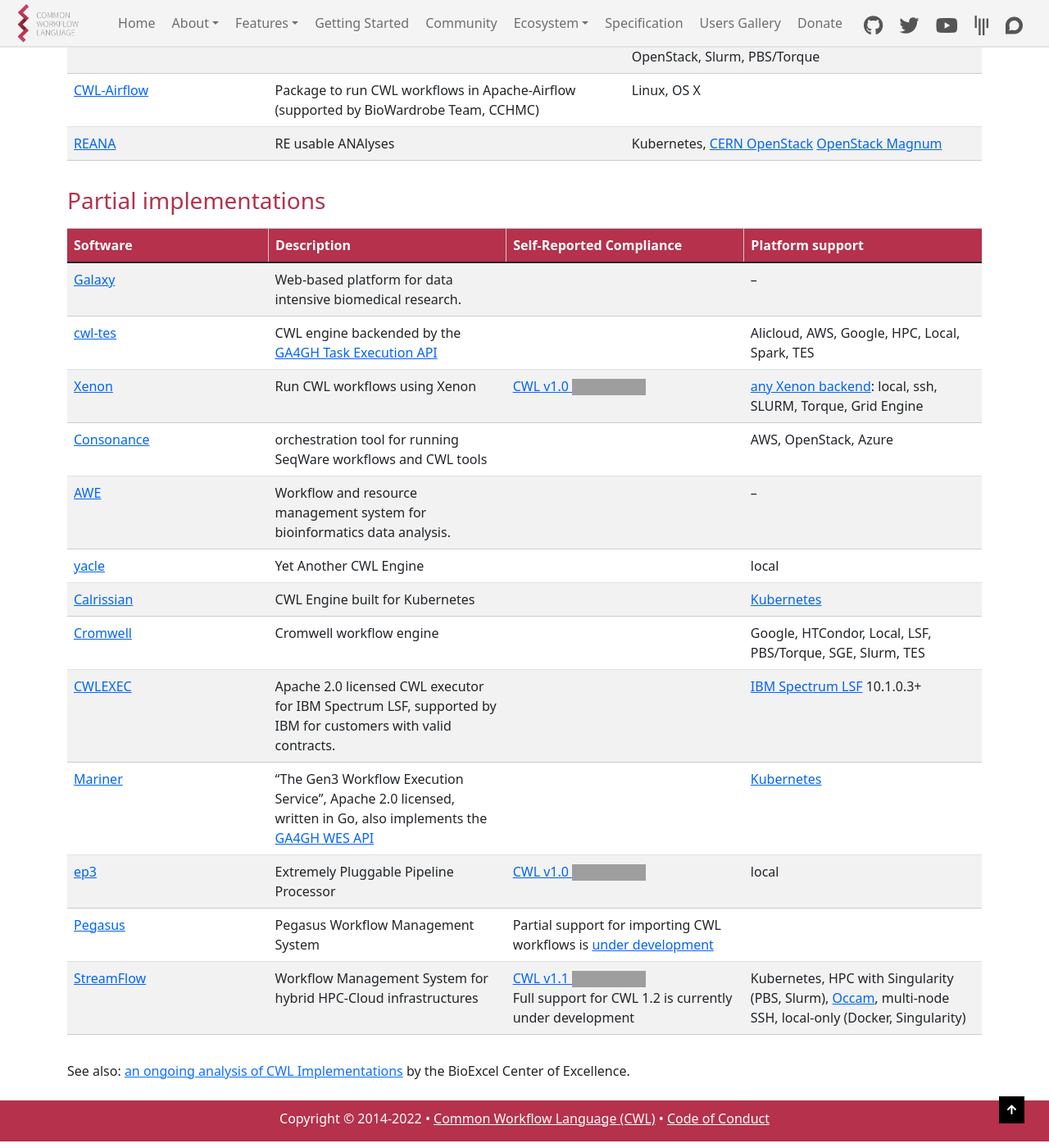
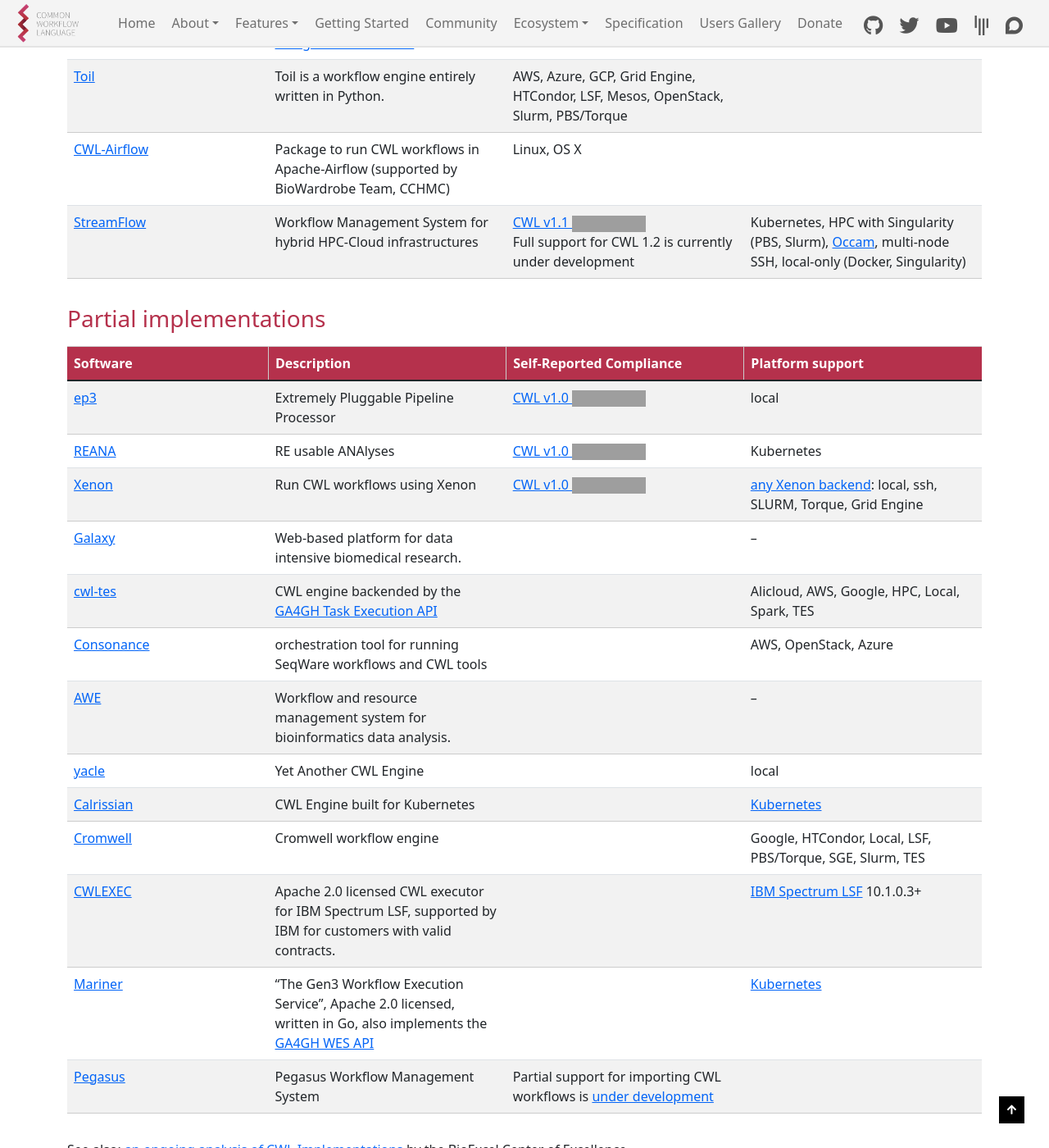
Before and after one commit to common-workflow-language/cwl-website, a Jekyll site: the page built from content/implementations.md, in a window 1280 px wide and 1400 px high, scrolled down 656 px. Shown: the whole window at 82% size. Built offline with Jekyll 4.4.1, drawn with Linux system fonts in a browser that asks for light colours; some of the changed lines change nothing that is shown; grey boxes are pictures that could not be loaded.

Commit message:
Update Implementations reported compliance entries
1. Moved Steamflow to "In Production" section
2. Added REANA reported compliance info.
3. Moved ep3, REANA, and xenonflow to top of Partial Implementations
section, to match what's on the live site.

```diff
--- a/content/implementations.md
+++ b/content/implementations.md
@@ -34,7 +34,7 @@
 |[Arvados](https://arvados.org/)|Distributed computing platform for data analysis on massive data sets. [Using CWL on Arvados](https://doc.arvados.org/user/cwl/cwl-runner.html)|AWS, GCP, Azure, Slurm|
 |[Toil](https://github.com/BD2KGenomics/toil)|Toil is a workflow engine entirely written in Python.|AWS, Azure, GCP, Grid Engine, HTCondor, LSF, Mesos, OpenStack, Slurm, PBS/Torque|
 |[CWL-Airflow](https://github.com/Barski-lab/cwl-airflow)|Package to run CWL workflows in Apache-Airflow (supported by BioWardrobe Team, CCHMC)|Linux, OS X|
-|[REANA](https://reana.readthedocs.io/en/latest/index.html)|RE usable ANAlyses|Kubernetes, [CERN OpenStack](https://clouddocs.web.cern.ch/clouddocs/containers/) [OpenStack Magnum](https://wiki.openstack.org/wiki/Magnum)|
+|[StreamFlow](https://streamflow.di.unito.it/)|Workflow Management System for hybrid HPC-Cloud infrastructures|[CWL v1.1 ![Required](https://badgen.net/https/streamflow.di.unito.it/cwl-conformance/v1.2/required.json?icon=commonwl)](https://github.com/alpha-unito/streamflow#cwl-compatibility) <br>Full support for CWL 1.2 is currently under development|Kubernetes, HPC with Singularity (PBS, Slurm), [Occam](https://c3s.unito.it/index.php/super-computer), multi-node SSH, local-only (Docker, Singularity)|
 
 {:.cwl-red}
 ### Partial implementations
@@ -42,9 +42,11 @@
 {: .table .cols-3}
 |Software|Description| Self-Reported Compliance | Platform support|
 |--- |--- |--- |--- |
+|[ep3](https://github.com/tom-tan/ep3)|Extremely Pluggable Pipeline Processor| <a href="https://github.com/tom-tan/ep3#conformance-tests-for-cwl-v10-for-the-latest-release">CWL v1.0 <img src="https://badgen.net/https/raw.githubusercontent.com/tom-tan/conformance/master/conformance/ep3/cwl_v1.0/ep3_latest/required.json?icon=commonwl" alt="ep3 Conformance Required Percentage"></a> | local |
+|[REANA](https://docs.reana.io/)|RE usable ANAlyses|[CWL v1.0 ![Required](https://badgen.net/https/raw.githubusercontent.com/reanahub/reana-workflow-engine-cwl/master/badges/v1.0/required.json?icon=commonwl)](https://github.com/reanahub/reana-workflow-engine-cwl#cwl-v10)|Kubernetes|
+|[Xenon](https://nlesc.github.io/Xenon/)|Run CWL workflows using Xenon| <a href="https://github.com/xenon-middleware/xenonflow#cwl-compliance-v10">CWL v1.0 <img src="https://badgen.net/https/raw.githubusercontent.com/xenon-middleware/xenon-flow/gh-pages/badges/required.json?icon=commonwl" alt="Xenon Conformance Required Percentage"></a> |[any Xenon backend](https://nlesc.github.io/Xenon/): local, ssh, SLURM, Torque, Grid Engine |
 |[Galaxy](https://galaxyproject.org/)|Web-based platform for data intensive biomedical research. | |&#8211;|
 |[cwl-tes](https://github.com/ohsu-comp-bio/cwl-tes)|CWL engine backended by the [GA4GH Task Execution API](https://github.com/ga4gh/task-execution-schemas) | |Alicloud, AWS, Google, HPC, Local, Spark, TES|
-|[Xenon](https://nlesc.github.io/Xenon/)|Run CWL workflows using Xenon| <a href="https://github.com/xenon-middleware/xenonflow#cwl-compliance-v10">CWL v1.0 <img src="https://badgen.net/https/raw.githubusercontent.com/xenon-middleware/xenon-flow/gh-pages/badges/required.json?icon=commonwl" alt="Xenon Conformance Required Percentage"></a> |[any Xenon backend](https://nlesc.github.io/Xenon/): local, ssh, SLURM, Torque, Grid Engine |
 |[Consonance](https://github.com/Consonance/consonance)|orchestration tool for running SeqWare workflows and CWL tools| |AWS, OpenStack, Azure|
 |[AWE](https://github.com/MG-RAST/AWE)|Workflow and resource management system for bioinformatics data analysis.| |&#8211;|
 |[yacle](https://github.com/otiai10/yacle)|Yet Another CWL Engine| |local|
@@ -52,8 +54,6 @@
 |[Cromwell](https://github.com/broadinstitute/cromwell)|Cromwell workflow engine| |Google, HTCondor, Local, LSF, PBS/Torque, SGE, Slurm, TES|
 |[CWLEXEC](https://github.com/IBMSpectrumComputing/cwlexec)|Apache 2.0 licensed CWL executor for IBM Spectrum LSF, supported by IBM for customers with valid contracts.| |[IBM Spectrum LSF](https://developer.ibm.com/storage/products/ibm-spectrum-lsf/#) 10.1.0.3+|
 |[Mariner](https://github.com/uc-cdis/mariner)|"The Gen3 Workflow Execution Service", Apache 2.0 licensed, written in Go, also implements the [GA4GH WES API](https://ga4gh.github.io/workflow-execution-service-schemas)| |[Kubernetes](https://kubernetes.io)|
-|[ep3](https://github.com/tom-tan/ep3)|Extremely Pluggable Pipeline Processor| <a href="https://github.com/tom-tan/ep3#conformance-tests-for-cwl-v10-for-the-latest-release">CWL v1.0 <img src="https://badgen.net/https/raw.githubusercontent.com/tom-tan/conformance/master/conformance/ep3/cwl_v1.0/ep3_latest/required.json?icon=commonwl" alt="ep3 Conformance Required Percentage"></a> | local |
 |[Pegasus](https://pegasus.isi.edu/documentation/reference-guide/cwl-support.html)|Pegasus Workflow Management System| Partial support for importing CWL workflows is [under development](https://pegasus.isi.edu/documentation/manpages/pegasus-cwl-converter.html) | |
-|[StreamFlow](https://streamflow.di.unito.it/)|Workflow Management System for hybrid HPC-Cloud infrastructures|[CWL v1.1 ![Required](https://badgen.net/https/streamflow.di.unito.it/cwl-conformance/v1.2/required.json?icon=commonwl)](https://github.com/alpha-unito/streamflow#cwl-compatibility) <br>Full support for CWL 1.2 is currently under development|Kubernetes, HPC with Singularity (PBS, Slurm), [Occam](https://c3s.unito.it/index.php/super-computer), multi-node SSH, local-only (Docker, Singularity)|
 
 See also: [an ongoing analysis of CWL Implementations](https://docs.bioexcel.eu/cwl-engine-guide/about.html#summary-of-engines) by the BioExcel Center of Excellence.
```
